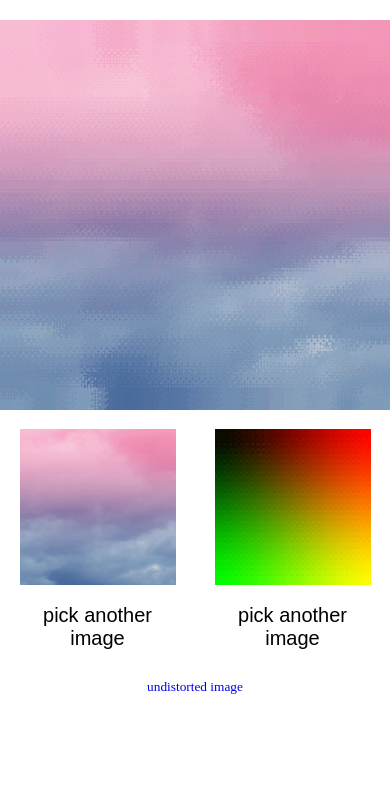
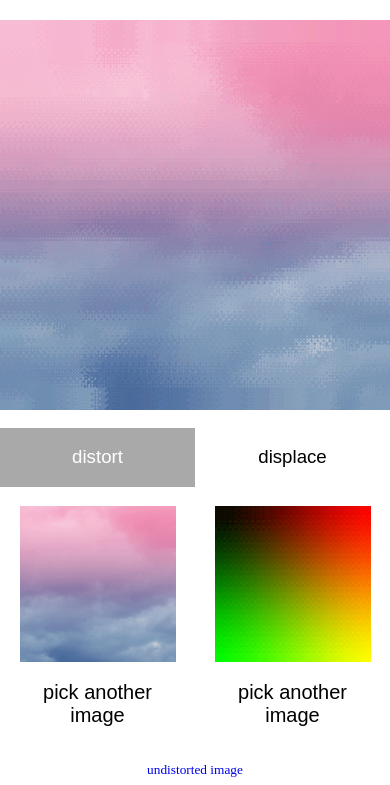
Before and after one commit to ericleong/pixelmap.js, a website: page index.html in a window 390 px wide. Shown: the part 60-845 px from the top of the page. Drawn offline with Linux system fonts and the light colour scheme; animation ran at ten frames a second.

Commit message:
Add toggle for different mapping modes.

```diff
--- a/index.html
+++ b/index.html
@@ -116,9 +116,47 @@
 			opacity: 0 !important;
 		}
 
+		form {
+			font-size: 0;
+			position: relative;
+			margin-top: 20px;
+		}
+
+		label {
+			width: 50%;
+			display: inline-block;
+		}
+
+		input[type="radio"] {
+			display: none;
+		}
+
+		label > span {
+			display: inline-block;
+			width: 100%;
+
+			text-align: center;
+			padding: 1em;
+			box-sizing: border-box;
+
+			font-size: 14pt;
+			font-family: sans-serif;
+		}
+
+		input[type="radio"] + span:hover {
+			cursor: pointer;
+			background-color: lightgray;
+		}
+
+		input[type="radio"]:checked + span {
+			color: white;
+			background-color: darkgray;
+		}
+
 		#footer {
 			font-size: 10pt;
 			text-align: center;
+			margin-top: 0.5em;
 			margin-bottom: 0.5em;
 		}
 
@@ -131,11 +169,15 @@
 
 			#sandbox > canvas {
 				width: 100vw;
+			}
+
+			#sandbox > #canvas-container {
+				width: 100vw;
 				flex-basis: 100vw;
 				-webkit-flex-basis: 100vw;
 			}
 
-			#sandbox > .third {
+			#sandbox > .third.option {
 				width: 50vw;
 				padding: 5%;
 
@@ -159,6 +201,14 @@
 			.picker-container::before {
 				padding: 0.25em;
 			}
+
+			label > span {
+				padding: 1em 0 1em 0;
+			}
+
+			form {
+				margin-top: 3.5vw;
+			}
 		}
 	</style>
 
@@ -171,12 +221,18 @@
 <body>
 	<h1><a href="https://github.com/ericleong/pixelmap.js">pixelmap.js</a></h1>
 	<div id="sandbox">
-		<div id="image-container" class="third">
+		<div id="image-container" class="third option">
 			<div id="image"></div>
 			<div class="picker-container"><input id="picker-image" type="file" accept="*/*" /></div>
 		</div>
-		<canvas id="canvas" width="640" height="640"></canvas>
-		<div id="distort-container" class="third">
+		<div id="canvas-container" class="third">
+			<canvas id="canvas" width="640" height="640"></canvas>
+			<form>
+				<label><input id="map-distort" type="radio" name="mapping" value="distort" checked /><span>distort</span></label>
+				<label><input id="map-displace" type="radio" name="mapping" value="displace" /><span>displace</span></label>
+			</form>
+		</div>
+		<div id="distort-container" class="third option">
 			<div id="distort"></div>
 			<div class="picker-container"><input id="picker-distort" type="file" accept="*/*" /></div>
 		</div>
@@ -298,6 +354,15 @@
 				distort.appendChild(imgDistort);
 			});
 		});
+
+		var mapper = function() {
+				if (this.checked) {
+					pixelmap.initShaders(pixelmap.getShaderForType(this.value));
+				}
+		};
+
+		document.getElementById('map-distort').addEventListener('change', mapper);
+		document.getElementById('map-displace').addEventListener('change', mapper);
 	</script>
 </body>
 </html>
```
